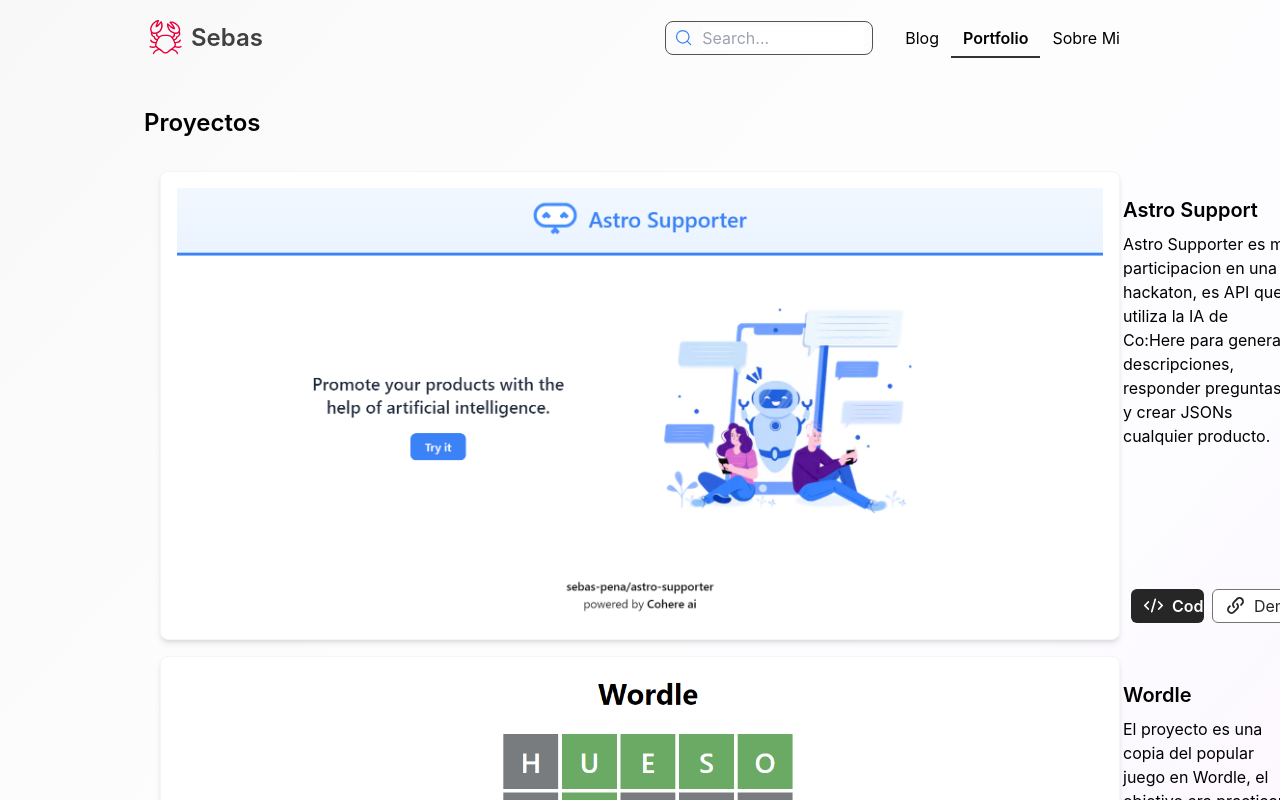
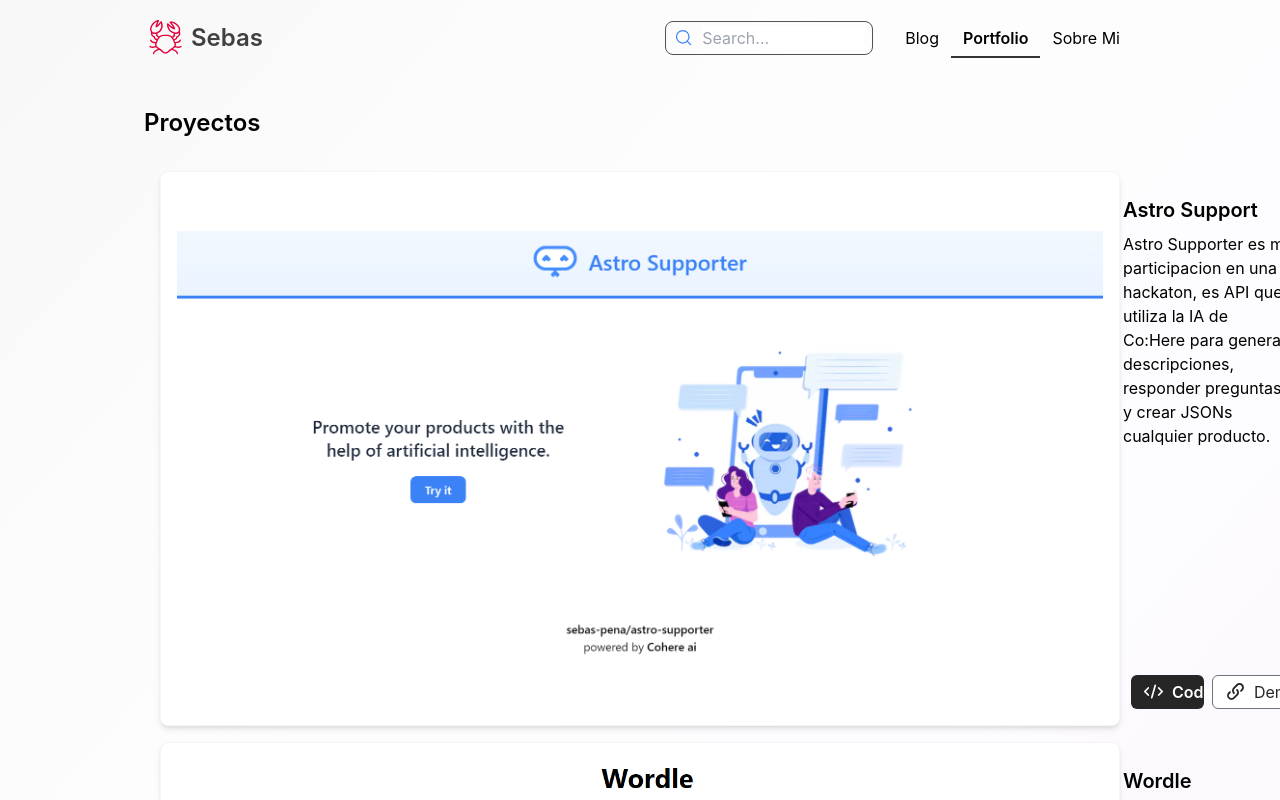
Before and after one commit to sebas-pena/sebaspena.com, a Next.js app: page /portfolio in a window 1280 px wide. Shown: the top 800 px of the page. Built offline with nearby package versions, Linux system fonts and the light colour scheme.

Commit message:
fix: Force images to have a 16:9 aspect ratio.

```diff
--- a/components/ui/ProjectCard.tsx
+++ b/components/ui/ProjectCard.tsx
@@ -6,12 +6,12 @@
 
 const ProjectCard = (props: ProjectType) => {
 	return (
-		<div className="md:flex gap-5 p-4 rounded-lg bg-white shadow-md border-neutral-100 border">
+		<div className="flex flex-col md:flex-row h-full gap-5 p-4 rounded-lg bg-white shadow-md border-neutral-100 border">
 			<Image
 				src={`/images/screenshots/${props.image}`}
-				className="object-cover w-full md:w-max"
-				height={160}
-				width={(160 * 16) / 9}
+				className="w-full md:w-auto object-contain aspect-video"
+				height={170}
+				width={(170 * 16) / 9}
 				alt={`${props.title} screenshot`}
 			/>
 			<div className="flex flex-col flex-1">
```
